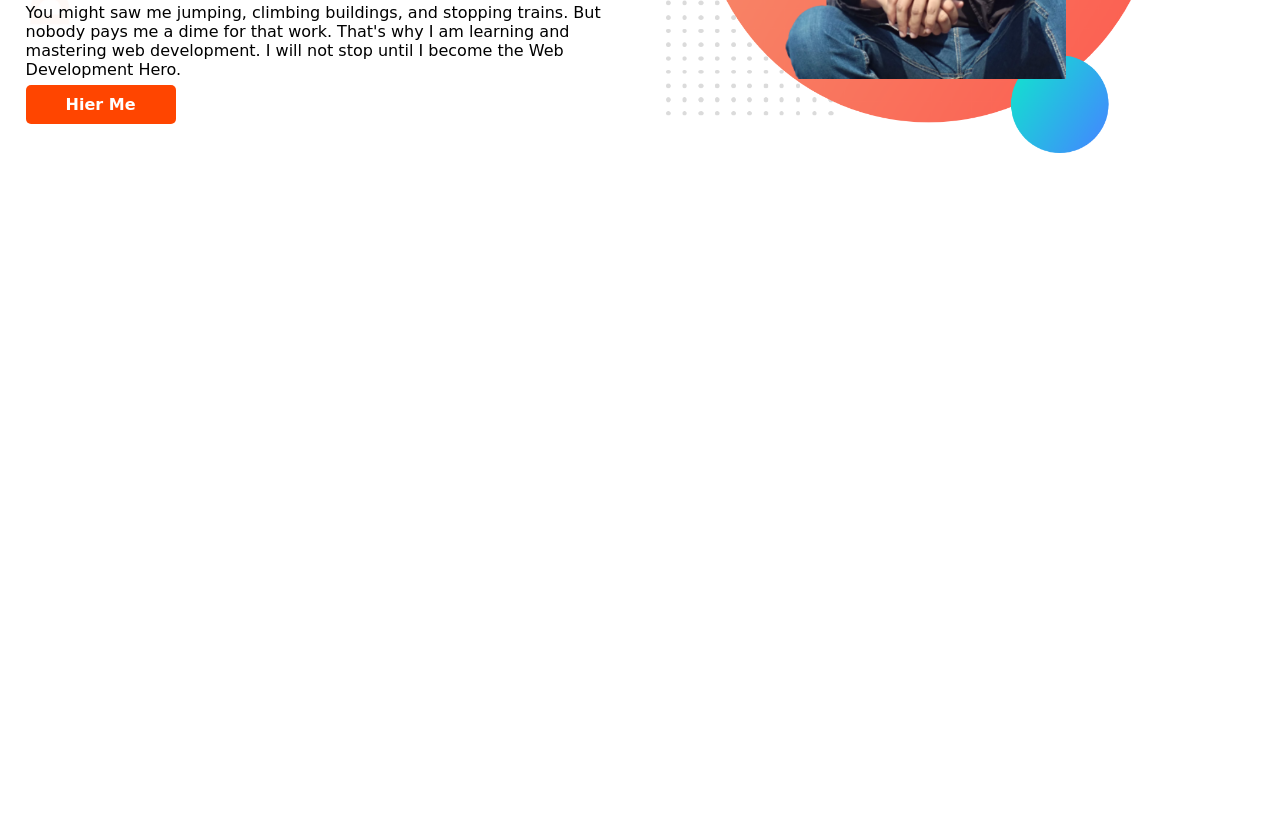
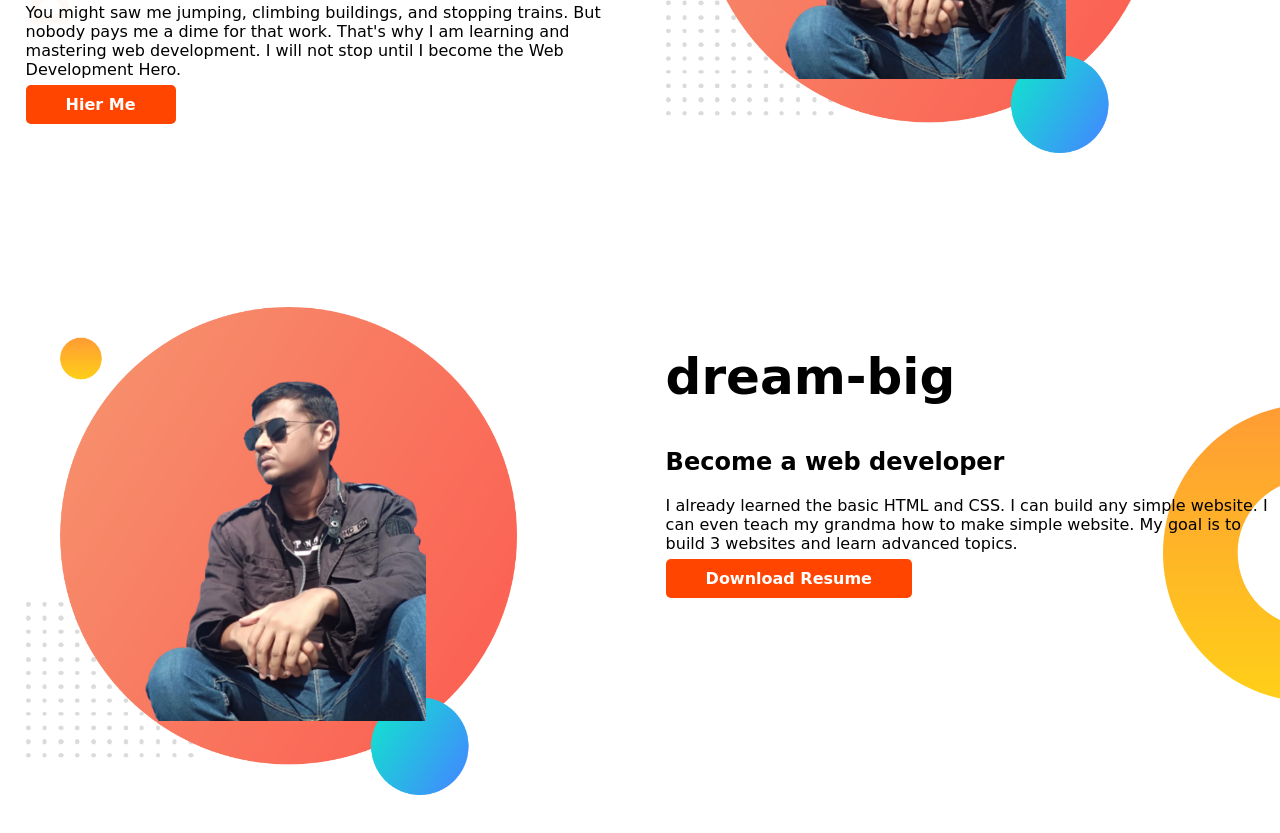
Before and after one commit to ashiqurrahmanabir/devoloper-portfolio, a plain HTML site: page index.html in a window 1280 px wide. Shown: the part 335-1168 px from the top of the page. Before the commit the page ends 800 px from the top, so only its background shows below. Drawn offline with Linux system fonts and the light colour scheme; a web font is replaced by a local one.

Commit message:
dream add

```diff
--- a/index.html
+++ b/index.html
@@ -29,6 +29,20 @@
             <img src="images/my-bg (1).png" alt="">
         </div>
     </section>
+    <section class="dream-big">
+        <div class="half-width">
+            <img src="images/my-bg (1).png" alt="">
+        </div>
+        <div class="half-width">
+            <h1>dream-big</h1>
+            <h2>Become a web developer</h2>
+            <p>I already learned the basic HTML and CSS. I can build any simple website. I can even teach my grandma how
+                to make simple website. My goal is to build 3 websites and learn advanced topics.</p>
+            <a class="link-button" target="_blank" href="https://www.facebook.com/ashiqurrahman.abir">Download
+                Resume</a>
+        </div>
+
+    </section>
 </body>
 
 </html>
--- a/style.css
+++ b/style.css
@@ -10,6 +10,7 @@ h1{
 }
 section{
     display: flex;
+    margin-bottom: 150px;
 }
 .half-width{
     width: 50%;
@@ -30,3 +31,8 @@ section{
     background-image: url(images/top-banner.png);
     background-repeat: no-repeat;
 }
+.dream-big {
+  background-image: url(images/dream-bg.png);
+  background-repeat: no-repeat;
+  background-position: right;
+}
```
